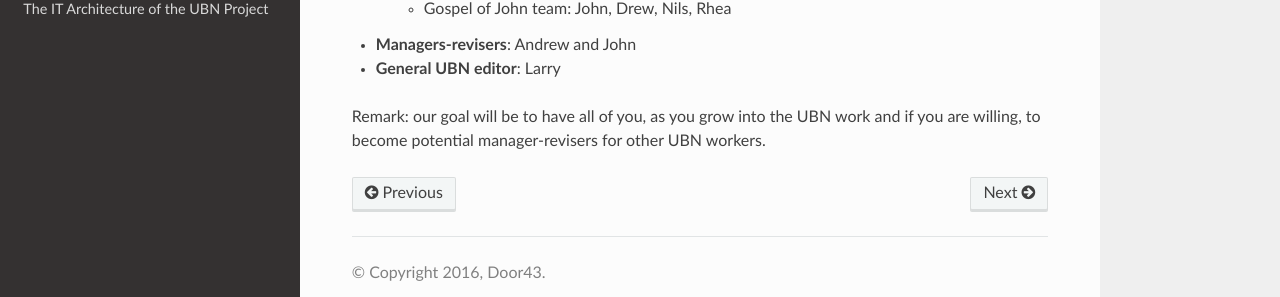
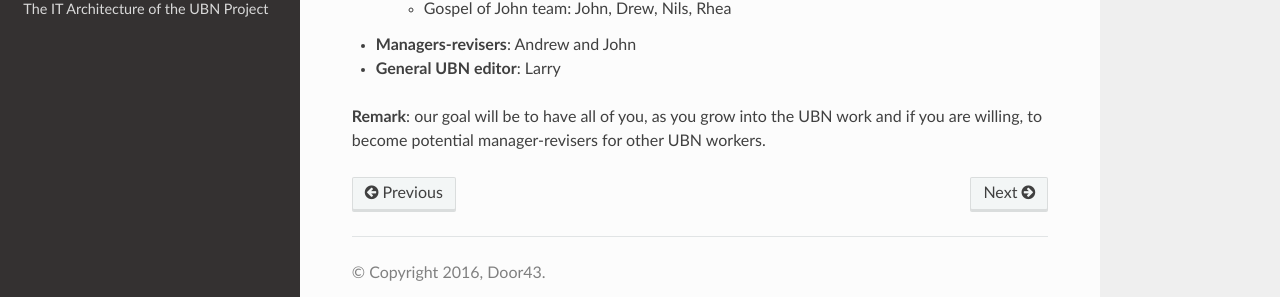
Before and after one commit to unfoldingWord-dev/Unlocked-Bible-Notes-Info, a Sphinx documentation site: the page built from docs/management.rst, in a window 1280 px wide. Shown: the part 415-712 px from the top of the page. Built offline with Sphinx 7.4.7 and the Read the Docs theme 2.0.0, drawn with Linux system fonts in a browser that asks for light colours; part of the change alters nothing that is shown.

```diff
--- a/docs/management.rst
+++ b/docs/management.rst
@@ -16,4 +16,4 @@ Prototype phase (Nov. 2016 - Jan. 2017)
 
 - **General UBN editor**: Larry
 
-Remark: our goal will be to have all of you, as you grow into the UBN work and if you are willing, to become potential manager-revisers for other UBN workers.
+**Remark**: our goal will be to have all of you, as you grow into the UBN work and if you are willing, to become potential manager-revisers for other UBN workers.
```
